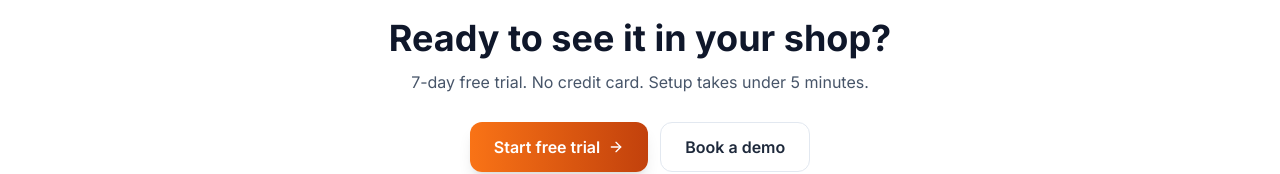
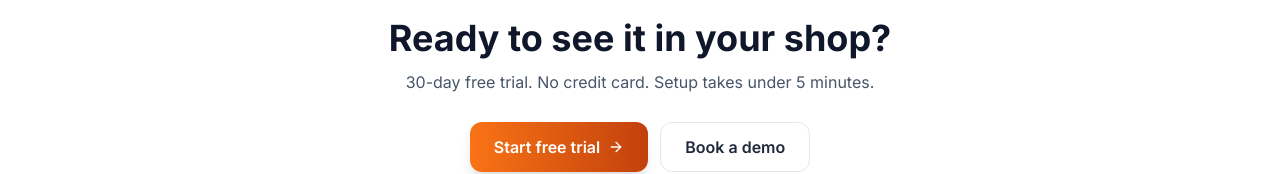
Before and after one commit to jobaid/Fixora-website, a React (Vite) app in the folder frontend/: page /features in a window 1280 px wide. Shown: the part 3628-3802 px from the top of the page. Built offline with nearby package versions, Linux system fonts and the light colour scheme.

Commit message:
Update trial duration from 7 days to 30 days

```diff
--- a/frontend/src/pages/Features.jsx
+++ b/frontend/src/pages/Features.jsx
@@ -202,7 +202,7 @@ export default function Features() {
         {/* Bottom CTA */}
         <section className="text-center">
           <h2 className="text-3xl sm:text-4xl font-bold text-slate-900">Ready to see it in your shop?</h2>
-          <p className="mt-3 text-slate-600 max-w-xl mx-auto">7-day free trial. No credit card. Setup takes under 5 minutes.</p>
+          <p className="mt-3 text-slate-600 max-w-xl mx-auto">30-day free trial. No credit card. Setup takes under 5 minutes.</p>
           <div className="mt-7 flex justify-center gap-3 flex-wrap">
             <a href={`${APP_ORIGIN}/signup`} className="inline-flex items-center gap-2 px-6 py-3 rounded-xl bg-gradient-to-r from-brand-500 to-brand-700 text-white font-semibold shadow-lg hover:brightness-110">
               Start free trial <ArrowRight size={16} />
```
